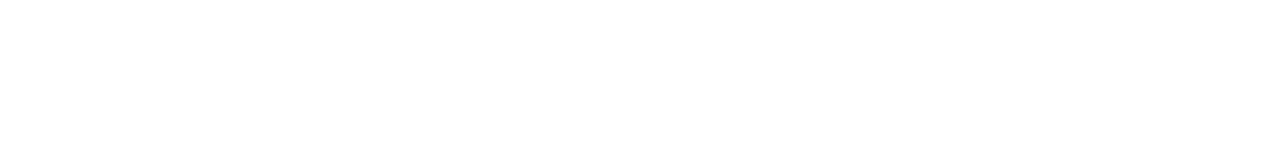
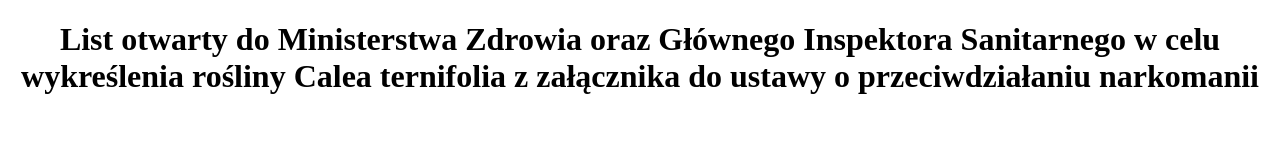
Before and after one commit to legalnacalea/legalnacalea.github.io, a plain HTML site: page index.html in a window 1280 px wide. Drawn offline with Linux system fonts and the light colour scheme.

Commit message:
Update index.html

```diff
--- a/index.html
+++ b/index.html
@@ -5,6 +5,7 @@
       <title>Legalna Calea!</title>
     </head>
     <body>
-
+        <center><h1>List otwarty do Ministerstwa Zdrowia oraz Głównego Inspektora Sanitarnego w celu wykreślenia rośliny Calea ternifolia
+          z załącznika do ustawy o przeciwdziałaniu narkomanii</h1></center>
     </body>
   </html>
```
Lines whose indentation alone changed are shown as unchanged.
